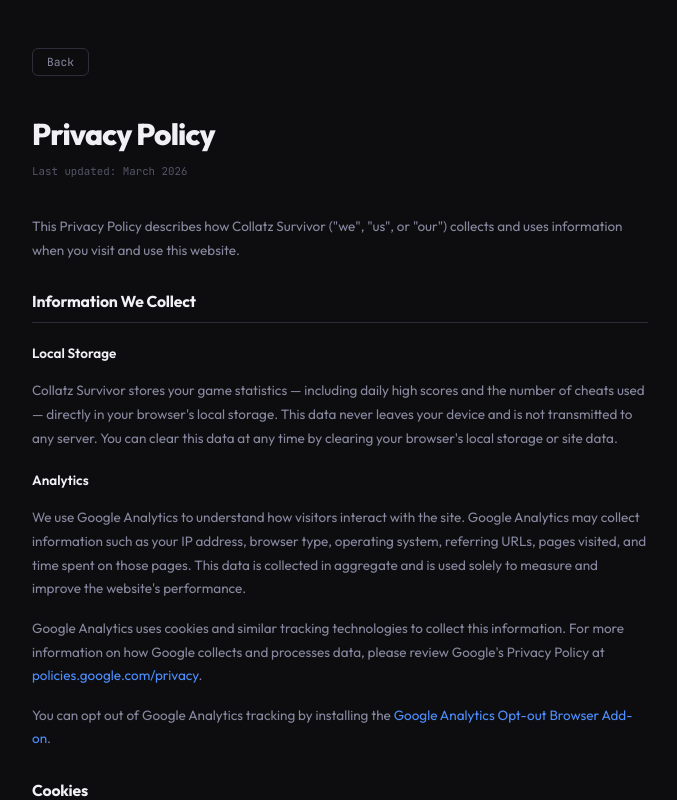
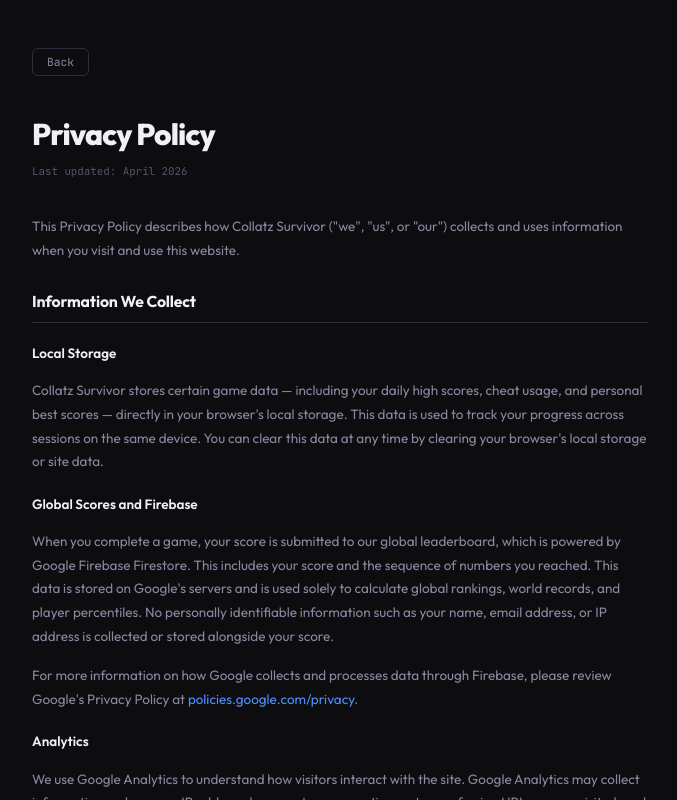
Before and after one commit to vikzivojin/Collatz-Survivor, a React (Vite) app: page / in a window 1280 px wide. Both pictures are taken after a click on the button "Privacy Policy". Shown: the whole page, without its empty margins (300-977 px from the left). Built offline with nearby package versions, Linux system fonts and the light colour scheme.

Commit message:
updated privacy policy page to include Google Firebase as storage of high scores

```diff
--- a/src/PrivacyPage.jsx
+++ b/src/PrivacyPage.jsx
@@ -7,7 +7,7 @@
         <button className="info-back" onClick={onBack}>Back</button>
 
         <h1 className="info-title">Privacy Policy</h1>
-        <p className="info-date">Last updated: March 2026</p>
+        <p className="info-date">Last updated: April 2026</p>
 
         <div className="info-body">
           <p>
@@ -18,7 +18,15 @@
 
           <h3>Local Storage</h3>
           <p>
-            Collatz Survivor stores your game statistics — including daily high scores and the number of cheats used — directly in your browser's local storage. This data never leaves your device and is not transmitted to any server. You can clear this data at any time by clearing your browser's local storage or site data.
+            Collatz Survivor stores certain game data — including your daily high scores, cheat usage, and personal best scores — directly in your browser's local storage. This data is used to track your progress across sessions on the same device. You can clear this data at any time by clearing your browser's local storage or site data.
+          </p>
+
+          <h3>Global Scores and Firebase</h3>
+          <p>
+            When you complete a game, your score is submitted to our global leaderboard, which is powered by Google Firebase Firestore. This includes your score and the sequence of numbers you reached. This data is stored on Google's servers and is used solely to calculate global rankings, world records, and player percentiles. No personally identifiable information such as your name, email address, or IP address is collected or stored alongside your score.
+          </p>
+          <p>
+            For more information on how Google collects and processes data through Firebase, please review Google's Privacy Policy at <a href="https://policies.google.com/privacy" target="_blank" rel="noopener noreferrer">policies.google.com/privacy</a>.
           </p>
 
           <h3>Analytics</h3>
@@ -34,12 +42,12 @@
 
           <h2>Cookies</h2>
           <p>
-            We do not set any first-party cookies. Google Analytics may set third-party cookies as described above.
+            We do not set any first-party cookies. Google Analytics and Firebase may set third-party cookies as described above.
           </p>
 
           <h2>Data Sharing</h2>
           <p>
-            We do not sell, trade, or otherwise transfer your information to third parties, except as described in the Google Analytics section above.
+            We do not sell, trade, or otherwise transfer your information to third parties, except as described in the Google Analytics and Firebase sections above.
           </p>
 
           <h2>Children's Privacy</h2>
```
Also changed, not shown: 1 other file (tests, documents, lock files or other folders).
